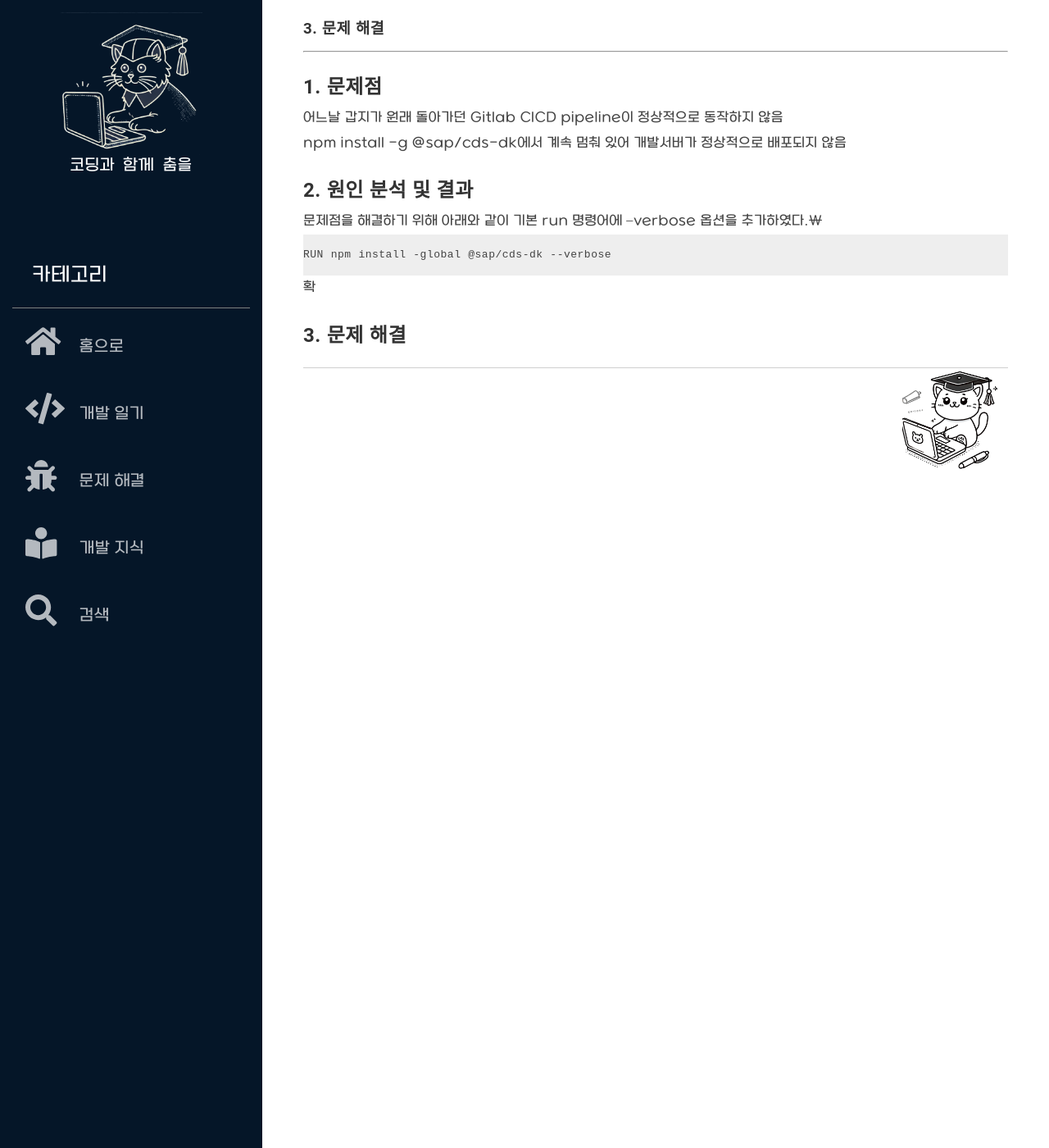
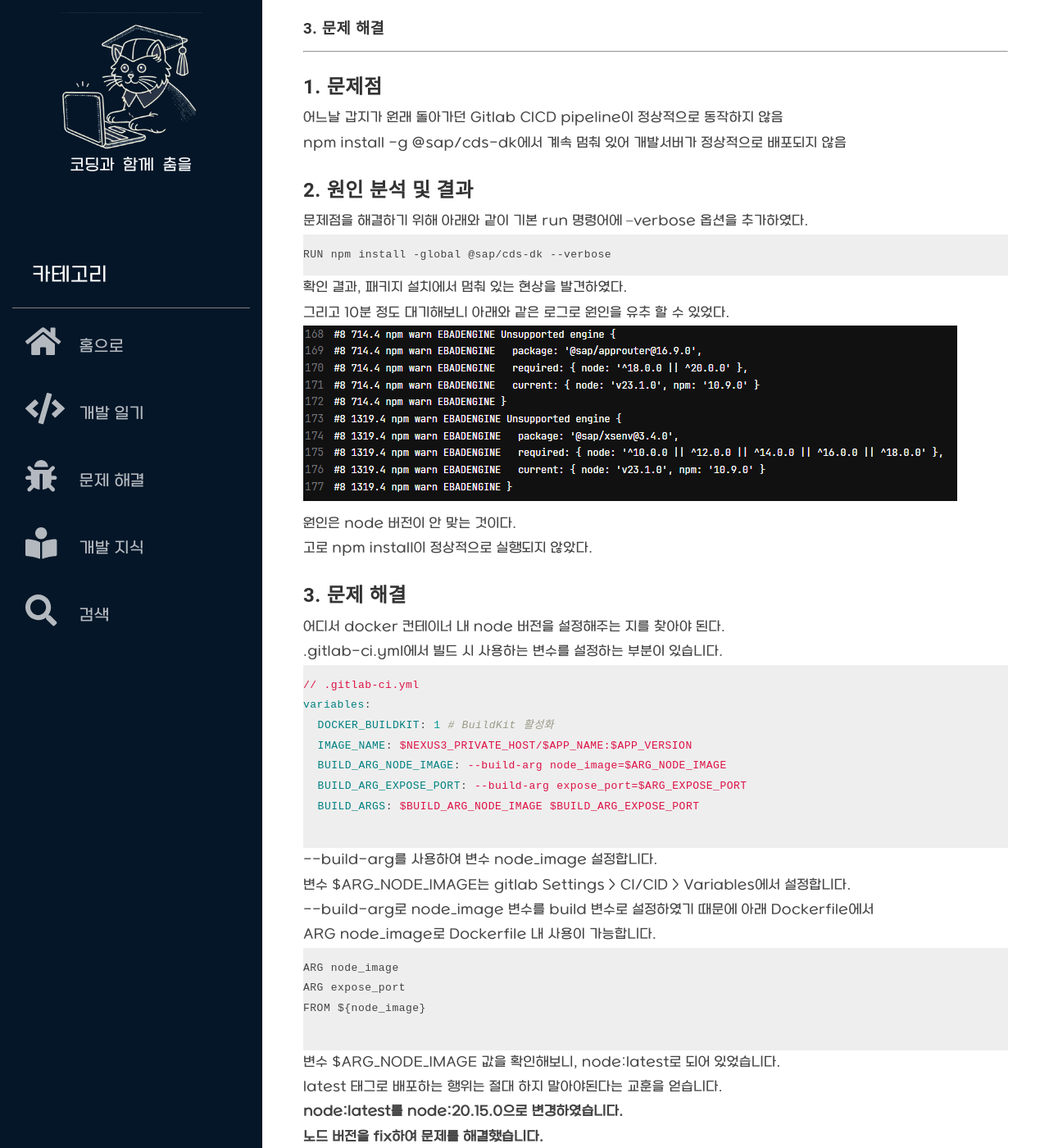
Before and after one commit to billiamchoi/billiamchoi.github.io, a Jekyll site: the page built from _posts/Bugs/2024-11-11-gitlab-ci-cd시-npm-install에서-멈춰있는-현상-해결법.md, in a window 1280 px wide and 1400 px high, scrolled down 261 px. Shown: the whole window at 82% size. Built offline with Jekyll 4.4.1, drawn with Linux system fonts in a browser that asks for light colours; comment, search, counter and statistics services are not loaded.

Commit message:
Update Bugs “2024-11-11-gitlab-ci-cd시-npm-install에서-멈춰있는-현상-해결법”

````diff
--- a/_posts/Bugs/2024-11-11-gitlab-ci-cd시-npm-install에서-멈춰있는-현상-해결법.md
+++ b/_posts/Bugs/2024-11-11-gitlab-ci-cd시-npm-install에서-멈춰있는-현상-해결법.md
@@ -18,21 +18,68 @@ img-tag: github
 
 ### 3. 문제 해결
 
-
 - - -
 
 ## 1. 문제점
 
-어느날 갑지가 원래 돌아가던 Gitlab CICD pipeline이 정상적으로 동작하지 않음\
+어느날 갑지가 원래 돌아가던 Gitlab CICD pipeline이 정상적으로 동작하지 않음
+
 npm install -g @sap/cds-dk에서 계속 멈춰 있어 개발서버가 정상적으로 배포되지 않음
 
 ## 2. 원인 분석 및 결과
 
-문제점을 해결하기 위해 아래와 같이 기본 run 명령어에 --verbose 옵션을 추가하였다.\
+문제점을 해결하기 위해 아래와 같이 기본 run 명령어에 --verbose 옵션을 추가하였다.
 
 ```
 RUN npm install -global @sap/cds-dk --verbose
 ```
-확
+
+확인 결과, 패키지 설치에서 멈춰 있는 현상을 발견하였다.
+
+그리고 10분 정도 대기해보니 아래와 같은 로그로 원인을 유추 할 수 있었다.
+
+![](/assets/img/docker_log.png)
+
+원인은 node 버전이 안 맞는 것이다.
+
+고로 npm install이 정상적으로 실행되지 않았다.
 
 ## 3. 문제 해결
+
+어디서 docker 컨테이너 내 node 버전을 설정해주는 지를 찾아야 된다.
+
+.gitlab-ci.yml에서 빌드 시 사용하는 변수를 설정하는 부분이 있습니다.
+
+```yml
+// .gitlab-ci.yml
+variables:
+  DOCKER_BUILDKIT: 1 # BuildKit 활성화
+  IMAGE_NAME: $NEXUS3_PRIVATE_HOST/$APP_NAME:$APP_VERSION
+  BUILD_ARG_NODE_IMAGE: --build-arg node_image=$ARG_NODE_IMAGE
+  BUILD_ARG_EXPOSE_PORT: --build-arg expose_port=$ARG_EXPOSE_PORT
+  BUILD_ARGS: $BUILD_ARG_NODE_IMAGE $BUILD_ARG_EXPOSE_PORT
+
+```
+
+\--build-arg를 사용하여 변수 node_image 설정합니다.
+
+변수 $ARG_NODE_IMAGE는 gitlab Settings > CI/CID > Variables에서 설정합니다.
+
+\--build-arg로 node_image 변수를 build 변수로 설정하였기 때문에 아래 Dockerfile에서
+
+ARG node_image로 Dockerfile 내 사용이 가능합니다.
+
+```
+ARG node_image
+ARG expose_port
+FROM ${node_image}
+
+```
+
+변수 $ARG_NODE_IMAGE 값을 확인해보니, node:latest로 되어 있었습니다.
+
+latest 태그로 배포하는 행위는 절대 하지 말아야된다는 교훈을 얻습니다.
+
+**node:latest를 node:20.15.0으로 변경하였습니다.**
+
+**노드 버전을 fix하여 문제를 해결했습니다.**
````
Also changed, not shown: assets/img/docker_log.png (added).
